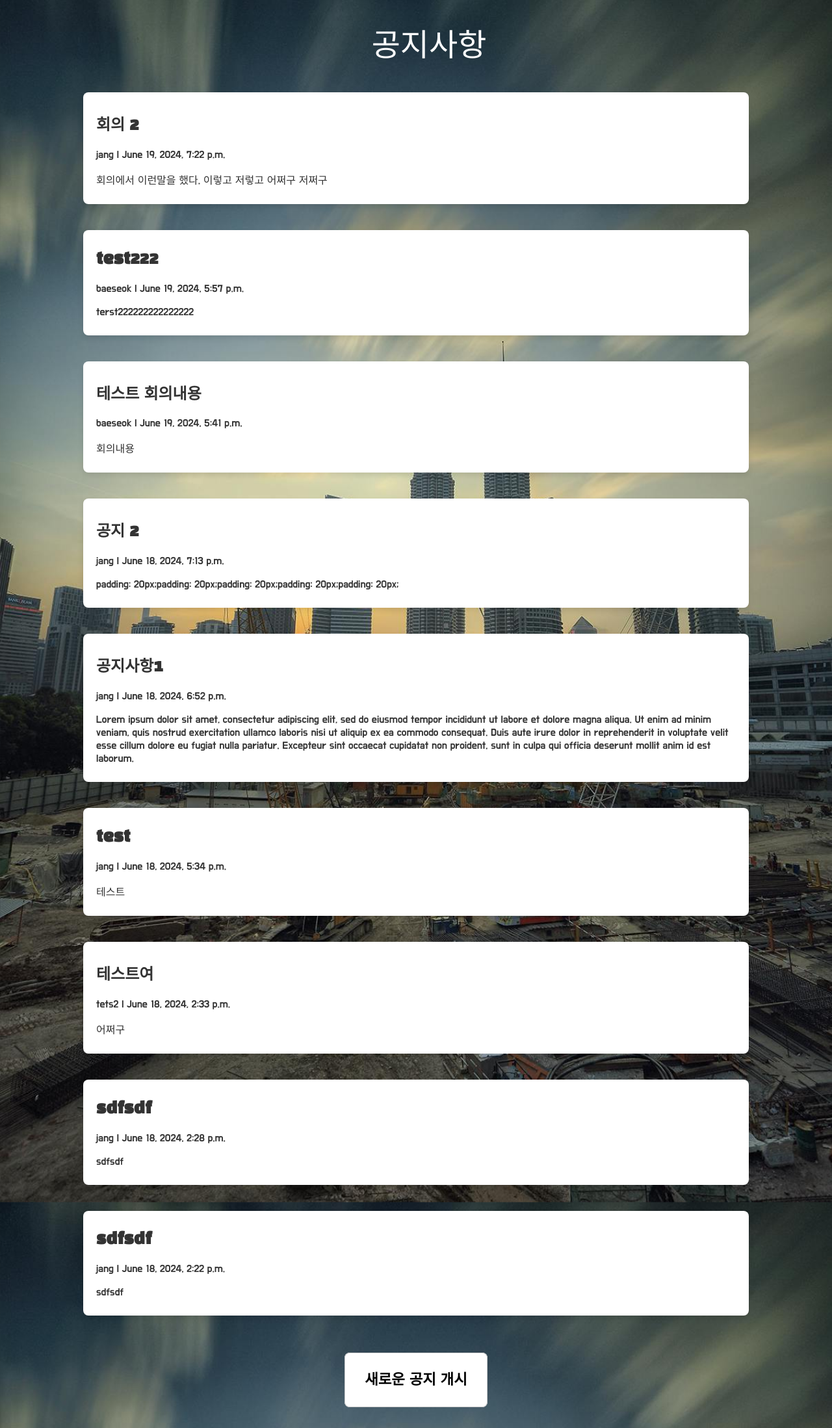
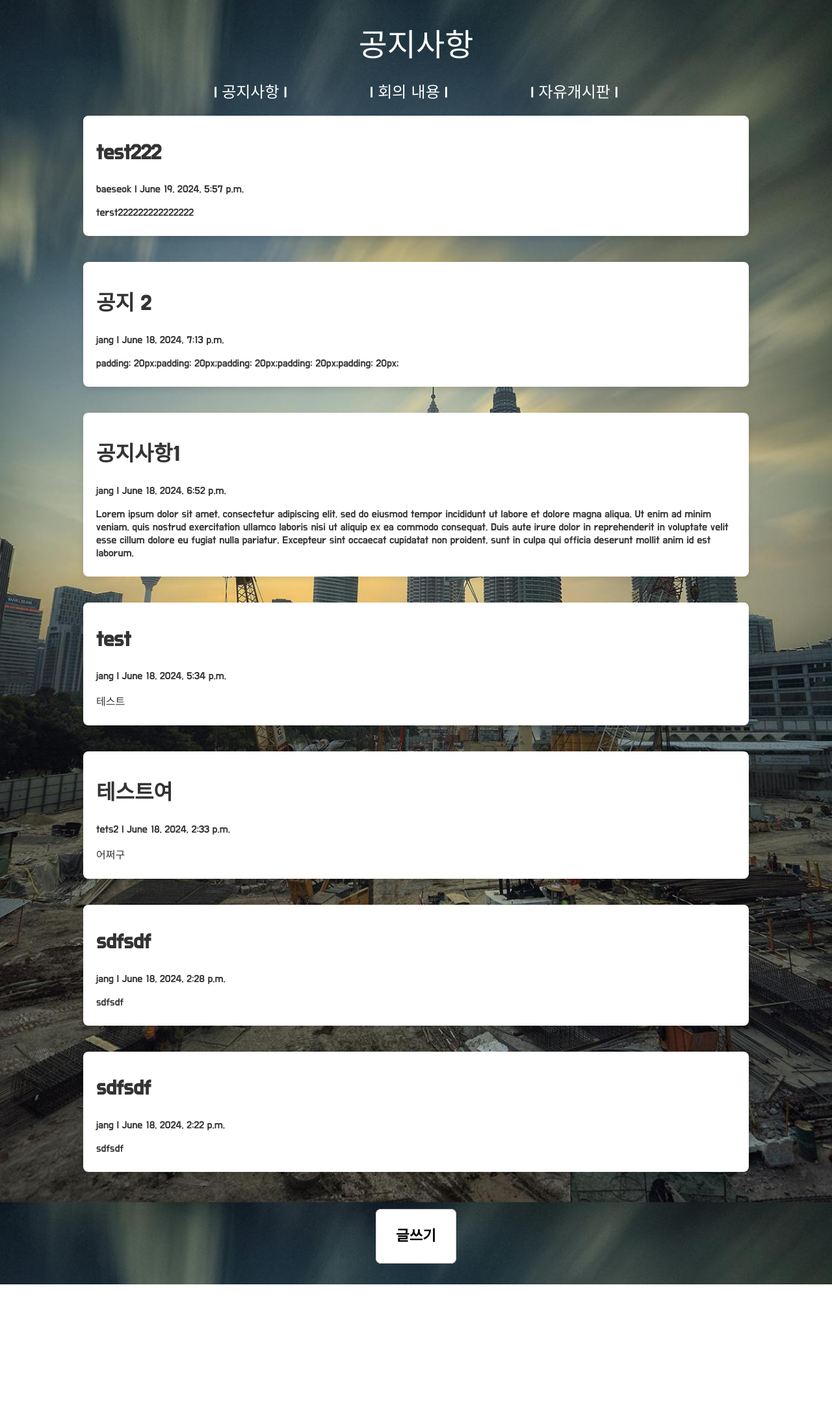
Before and after one commit to jseo07/galsan, a Django app: page /blog/announcement/ in a window 1280 px wide. Shown: the part 70-2267 px from the top of the page at 65% size. After the commit the page ends 2046 px from the top, so only its background shows below. Run offline with Django 5.2, Linux system fonts and the light colour scheme; data comes from the database, SQL or seed files in the repository; both versions use the stored data as it was after the commit.

Commit message:
template shape up

```diff
--- a/app/templates/login.html
+++ b/app/templates/login.html
@@ -5,6 +5,7 @@
     <meta charset="UTF-8">
     <meta name="viewport" content="width=device-width, initial-scale=1.0">
     <title>로그인</title>
+    <link rel="stylesheet" href="{% static 'css/style.css' %}">
     <style>
         body {
             font-family: Arial, sans-serif;
--- a/app/templates/signup.html
+++ b/app/templates/signup.html
@@ -1,10 +1,11 @@
-
+{% load static %}
 <!DOCTYPE html>
 <html lang="en">
 <head>
     <meta charset="UTF-8">
     <meta name="viewport" content="width=device-width, initial-scale=1.0">
     <title>회원가입</title>
+    <link rel="stylesheet" href="{% static 'css/style.css' %}">
     <style>
         body {
             font-family: Arial, sans-serif;
--- a/app/urls.py
+++ b/app/urls.py
@@ -12,4 +12,5 @@
     path('logout/', views.logout, name='logout'),
     path('agree/', views.agree, name='agree'),
     path('redirect_to_blog/', views.redirect_to_blog, name='redirect_to_blog'),
+    path('redirect_to_post/', views.redirect_to_post, name='redirect_to_post'),
 ]
--- a/app/views.py
+++ b/app/views.py
@@ -3,6 +3,7 @@
 from .forms import SignupForm, LoginForm
 from django.http import HttpResponse
 from .models import Usr
+from django.contrib import messages
 
 # Create your views here.
 def index(request):
@@ -51,6 +52,7 @@
 def notlogged(request):
      return render(request, 'notlogged.html')
 
+
 # logout page
 def logout(request):
     response = redirect('app:home')
@@ -61,3 +63,6 @@
 
 def redirect_to_blog(request):
     return redirect('blog:announcement')
+
+def redirect_to_post(request):
+    return redirect('blog:post_blog')
--- a/blog/forms.py
+++ b/blog/forms.py
@@ -3,6 +3,8 @@
 from .models import Post
 
 class PostForm(forms.ModelForm):
+
+
     class Meta:
         model = Post
-        fields = ['title', 'author', 'body']
+        fields = ['title', 'author', 'body', 'category']
--- a/blog/models.py
+++ b/blog/models.py
@@ -6,6 +6,7 @@
     body = models.TextField()
     author = models.CharField(max_length=100, default=' ')
     created_on = models.DateTimeField(auto_now_add=True)
+    category = models.CharField(max_length=50, default='announcement')
 
     def __str__(self):
         return self.title
--- a/blog/templates/announcement.html
+++ b/blog/templates/announcement.html
@@ -1,14 +1,18 @@
-{% extends 'base.html' %}
-{% block title %}공지사항{% endblock %}
-{% block content %}
-
-<div class="postspage">
-    <div class="blogheader">
-        <h1>공지사항</h1>
-    </div>
+{% extends 'post_base.html' %}
+{% block posttype %}공지사항{% endblock %}
+{% block postcontent %}
 <div class="posts_container">
     <div class="row">
+        <div class="card m" style="display: block;">
+            <div class="card-body" style="text-align: center;">
+                <h2 class="card-title">개시물이 없습니다</h2>
+            </div>
+        </div>
             {% for post in post_list %}
+                {% if post.category == "announcement" %}
+                <script>
+                    document.getElementsByClassName('card m')[0].style.display = 'none';
+                </script>
                 <div class="card">
                     <div class="card-body">
                         <h2 class="card-title">{{ post.title }}</h2>
@@ -16,10 +20,10 @@
                         <p class="card-text">{{post.body}}</p>
                     </div>
                 </div>
+            {% endif %}
         {% endfor %}
     </div>
 </div>
-    <div class="topost"><a href="{% url 'blog:post_blog' %}">새로운 공지 개시</a></div>
+<div class="topost"><a href="{% url 'blog:post_blog' %}">글쓰기</a></div>
 </div>
-
 {% endblock %}
--- /dev/null
+++ b/blog/templates/post_base.html
@@ -0,0 +1,16 @@
+{% extends 'base.html' %}
+{% block title %}개시판{% endblock %}
+{% block content %}
+
+<div class="postspage">
+    <div class="blogheader">
+        <h1>{% block posttype %}{% endblock %}</h1>
+    </div>
+    <div class="blogchoice">
+        <a href="{% url 'blog:announcement' %}" {% block style_announcement %}{% endblock %}>| 공지사항 |</a>
+        <a href="{% url 'blog:meeting_log' %}" {% block style_meeting_log %}{% endblock %}>| 회의 내용 |</a>
+        <a href="{% url 'blog:free_posts' %}" {% block style_free_post %}{% endblock %}>| 자유개시판 |</a>
+    </div>
+    {% block postcontent %}{% endblock %}
+
+{% endblock %}
--- a/blog/urls.py
+++ b/blog/urls.py
@@ -3,7 +3,9 @@
 
 app_name = 'blog'
 urlpatterns = [
-    path('announcement/', views.PostList.as_view(), name ='announcement'),
+    path('announcement/', views.PostListAnnouncement.as_view(), name ='announcement'),
     path('post_blog/', views.post_blog, name ='post_blog'),
+    path('meeting_log/', views.PostListMeetingLog.as_view(), name ='meeting_log'),
+    path('free_posts/', views.PostListFreePosts.as_view(), name ='free_posts'),
 
 ]
--- a/blog/views.py
+++ b/blog/views.py
@@ -28,6 +28,20 @@
 
     return render(request, 'post.html')
 
-class PostList(generic.ListView):
+def meeting_log(request):
+    return render(request, 'meeting_log.html')
+
+def free_posts(request):
+    return render(request, 'free_posts.html')
+
+class PostListAnnouncement(generic.ListView):
     queryset = Post.objects.order_by('-created_on')
     template_name = 'announcement.html'
+
+class PostListMeetingLog(generic.ListView):
+    queryset = Post.objects.order_by('-created_on')
+    template_name = 'meeting_log.html'
+
+class PostListFreePosts(generic.ListView):
+    queryset = Post.objects.order_by('-created_on')
+    template_name = 'free_posts.html'
--- a/static/css/style.css
+++ b/static/css/style.css
@@ -75,6 +76,27 @@
     padding: 25px;
 }
 
+.blogchoice{
+    display: flex;
+    justify-content: center;
+    align-items: center;
+    text-align: center;
+    z-index: 999;
+}
+
+.blogchoice a{
+    font-family: "Do Hyeon", sans-serif;
+    font-style: normal;
+    font-size: 1.5em;
+    font-weight: lighter;
+    padding-left: 5%;
+    padding-right:5%;
+    color: white;
+    text-decoration: none;
+    z-index: 999;
+    transition-duration: 1s;
+}
+
 
 .auth a {
     color: white;
@@ -96,7 +137,6 @@
     width: 100%;
     justify-content: left;
     align-items: left;
-    padding-left: 5%;
     position:absolute;
 }
 
@@ -175,10 +220,10 @@
     width: 100%;
     justify-content: center;
     align-items: center;
-    padding: 20px;
+    padding-top: 20px;
+    padding-bottom: 20px;
     margin-top:80px;
     text-align: center;
-    position:relative;
     z-index: -1;
 
 }
@@ -225,6 +274,13 @@
 .card-body p{
     font-family: "Do Hyeon", sans-serif;
     font-weight: 400;
+    font-style: normal;
+}
+
+.card-body h2{
+    font-family: "Do Hyeon", sans-serif;
+    font-size: 2em;
+    font-weight: 600;
     font-style: normal;
 }
 
--- a/templates/base.html
+++ b/templates/base.html
@@ -41,13 +41,10 @@
         <div class="container">
             <div class="left">
                 <button class="menu-btn" onclick="location.href='#menu1'">사업 소개</button>
-                <button class="menu-btn" onclick={% block notlogged %}"location.href='{% url 'app:redirect_to_blog' %}'"{% endblock %}>공지사항</button>
                 <button class="menu-btn" onclick={% block notlogged1 %}"location.href='#menu3'"{% endblock %}>조합 운영</button>
                 <button class="menu-btn" onclick={% block notlogged2 %}"location.href='#menu4'"{% endblock %}>진행 현황</button>
-                <button class="menu-btn" onclick={% block notlogged3 %}"location.href='{% url 'app:agree' %}'"{% endblock %}>동의서</button>
-                <button class="menu-btn" onclick={% block notlogged4 %}"location.href='{% url 'app:agree' %}'"{% endblock %}>회의내용</button>
-                <button class="menu-btn" onclick={% block notlogged5 %}"location.href='{% url 'app:agree' %}'"{% endblock %}>자유개시판</button>
-                <button class="menu-btn" onclick={% block notlogged6 %}"location.href='{% url 'app:agree' %}'"{% endblock %}>갤러리</button>
+                <button class="menu-btn" onclick={% block notlogged %}"location.href='{% url 'app:redirect_to_blog' %}'"{% endblock %}>개시판</button>
+                <button class="menu-btn" onclick={% block notlogged6 %}"location.href='{% url 'app:redirect_to_post' %}'"{% endblock %}>글쓰기</button>
                 <button class="menu-btn" onclick={% block notlogged7 %}"location.href='{% url 'app:agree' %}'"{% endblock %}>연락처</button>
             </div>
         </div>
```
Also changed, not shown: other parts of static/css/style.css (+31 -2 lines), app/templates/index.html (+4 -3 lines), app/templates/logged_index.html (+4 -3 lines), app/templates/notlogged.html (+17 -2 lines), blog/templates/free_posts.html (added, +29 -0 lines), blog/templates/meeting_log.html (added, +29 -0 lines), blog/templates/post.html (+14 -1 lines), blog/migrations/0004_post_category.py (added), db.sqlite3. Lines whose indentation alone changed are shown as unchanged.
